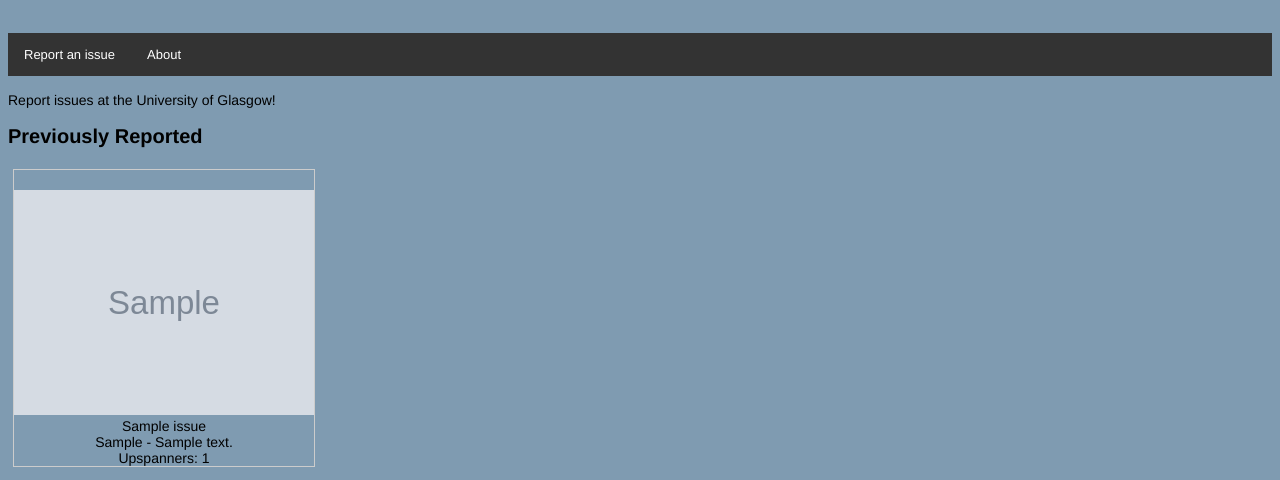
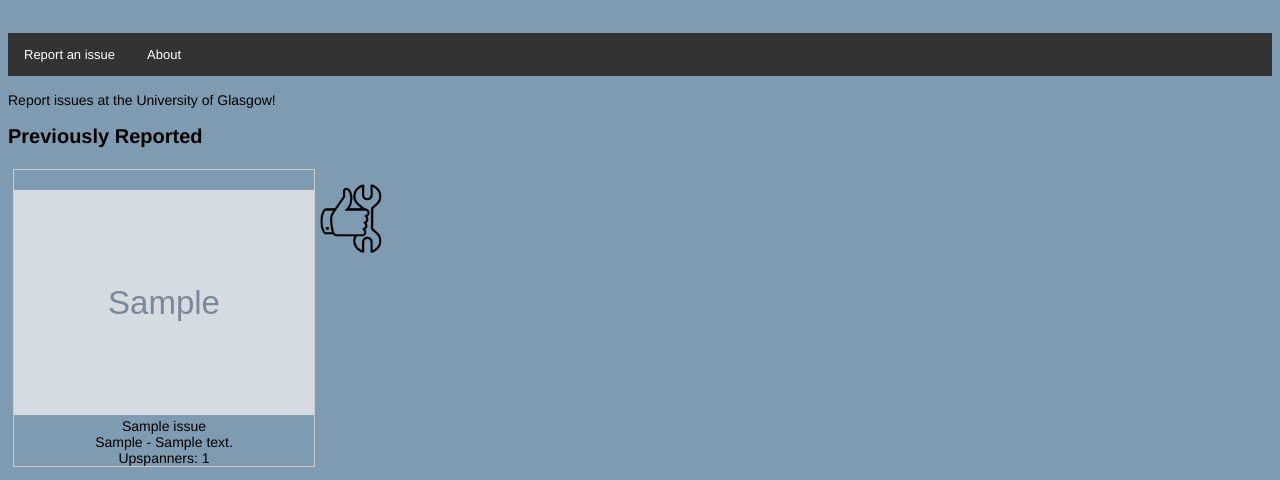
Before and after one commit to pvanik1/TeamCC, a Django app: page /index/ in a window 1280 px wide. Shown: the part 329-809 px from the top of the page. Run offline with Django 3.2, Linux system fonts and the light colour scheme; tables that the repository leaves empty hold one stand-in row (values such as "Sample post"); grey boxes marked "Sample" are stand-in pictures.

Commit message:
working images and icons

```diff
--- a/stirhackproject/templates/fixit/index.html
+++ b/stirhackproject/templates/fixit/index.html
@@ -22,7 +22,7 @@
 	</h2>
 	{% if issues %}
 		{% for issue in issues %}
-
+			<img src="{% static "images/upspanner.png" %}" alt="Upvotes!" width="5%" float:right ></a>
 		<div class="img">
 			<img src="/media/{{ issue.images }}" alt="Something" />
 			<div>{{ issue.title }}</br>{{ issue.location_bdg }} - {{ issue.location_detail }}</div>
```
